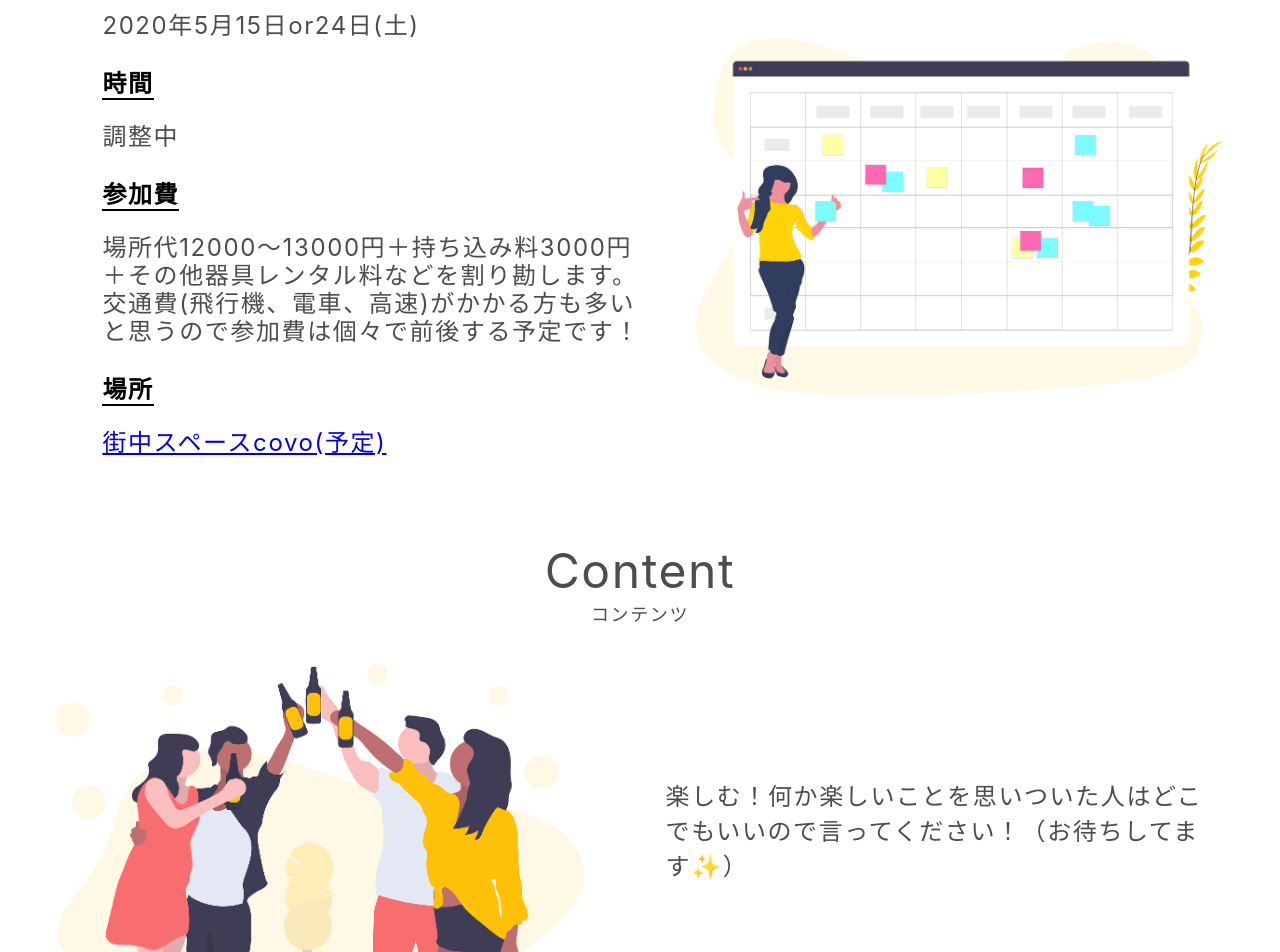
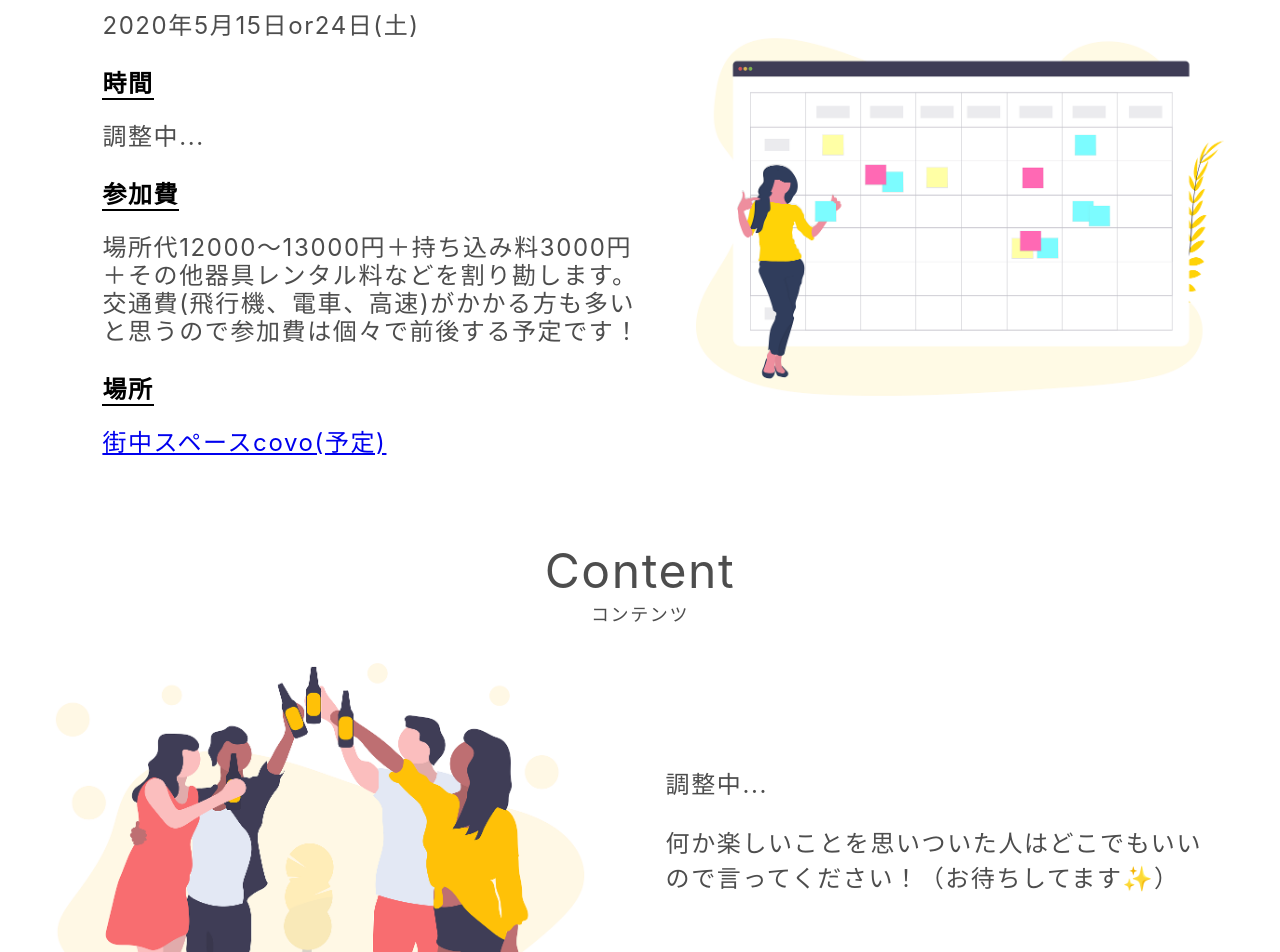
Before and after one commit to mr04vv/gaya-off-party-hokkaido, a React (Create React App) app: page / in a window 1280 px wide. Shown: the part 580-1532 px from the top of the page. Built offline with nearby package versions, Linux system fonts and the light colour scheme; a web font is replaced by a local one.

Commit message:
fix: content

```diff
--- a/src/sections/Content/index.tsx
+++ b/src/sections/Content/index.tsx
@@ -22,7 +22,8 @@ const Content = () => (
       </ImageContainer>
       <DetailContentContainer>
         <DetailContent>
-          <p>楽しむ！何か楽しいことを思いついた人はどこでもいいので言ってください！（お待ちしてます✨）</p>
+          <p>調整中...</p>
+          <p>何か楽しいことを思いついた人はどこでもいいので言ってください！（お待ちしてます✨）</p>
         </DetailContent>
       </DetailContentContainer>
     </Container>
--- a/src/sections/Detail/index.tsx
+++ b/src/sections/Detail/index.tsx
@@ -25,7 +25,7 @@ const Detail = () => (
           <ContentTitle>日程</ContentTitle>
           <ContentText>2020年5月15日or24日(土)</ContentText>
           <ContentTitle>時間</ContentTitle>
-          <ContentText>調整中</ContentText>
+          <ContentText>調整中...</ContentText>
           <ContentTitle>参加費</ContentTitle>
           <ContentText>
             場所代12000〜13000円＋持ち込み料3000円＋その他器具レンタル料などを割り勘します。
```
